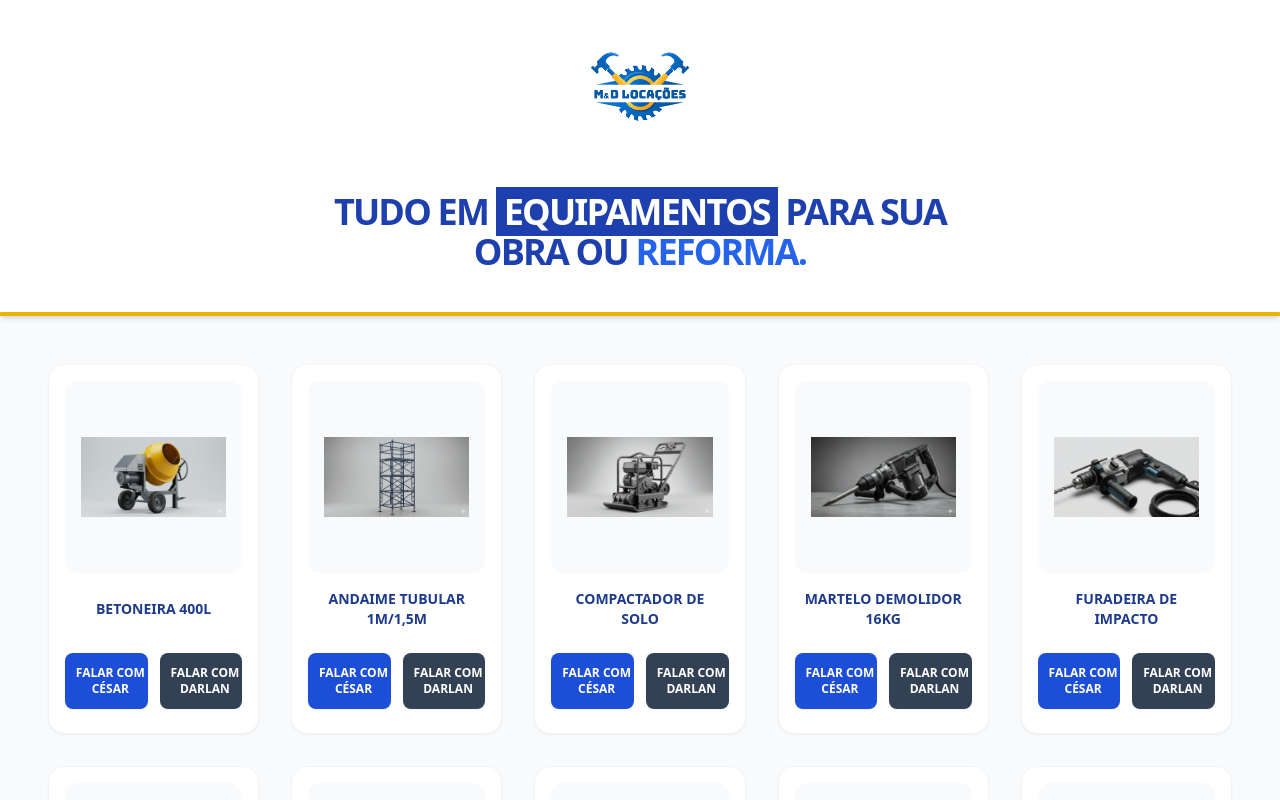
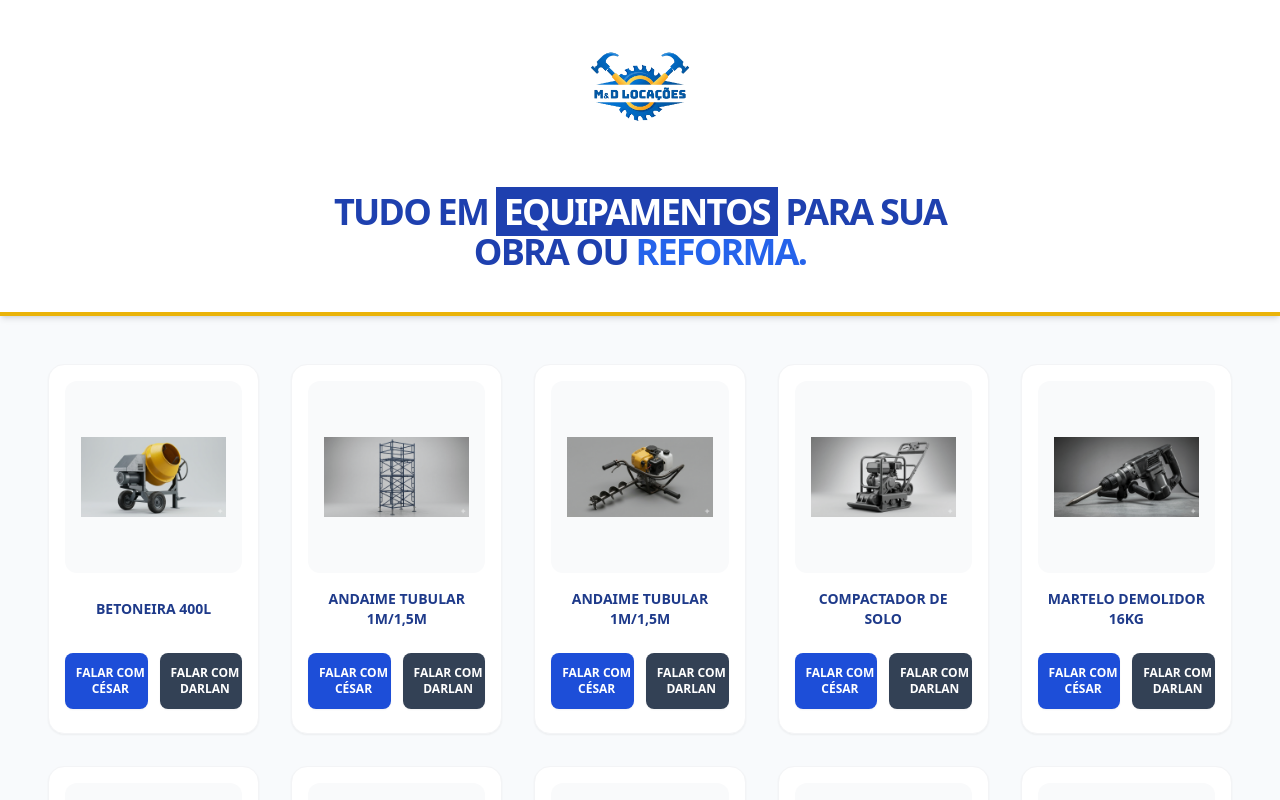
Before and after one commit to VictorHugoSouzaa/md-locacoes, a Vue app: page / in a window 1280 px wide. Shown: the top 800 px of the page. Built offline with nearby package versions, Linux system fonts and the light colour scheme.

Commit message:
Update equipamentos list in App.vue

```diff
--- a/src/App.vue
+++ b/src/App.vue
@@ -90,20 +90,21 @@ const logoError = ref(false);
 const equipamentos = ref([
 	{ id: 1, nome: 'Betoneira 400L', src: '/img/1774877029627.png'},
 	{ id: 2, nome: 'Andaime Tubular 1m/1,5m', src: '/img/1774877055193.png' },
-	{ id: 3, nome: 'Compactador de Solo', src: '/img/1774889440147.png' },
-	{ id: 4, nome: 'Martelo Demolidor 16kg', src: '/img/1774874938485.png' },
-	{ id: 5, nome: 'Furadeira de Impacto', src: '/img/1774873925363.png' },
-	{ id: 6, nome: 'Furadeira Profissional', src: '/img/furadeira_2.png' },
-	{ id: 7, nome: 'Esmerilhadeira', src: '/img/esmerilhadeira.png' },
-	{ id: 8, nome: 'Martelete Rompedor', src: '/img/martelete.png' },
-	{ id: 9, nome: 'Soprador Térmico', src: '/img/soprador.png' },
-	{ id: 10, nome: 'Plaina Elétrica', src: '/img/plaina.png' },
-	{ id: 11, nome: 'Lixadeira de Cinta', src: '/img/1774874134161.png' },
-	{ id: 12, nome: 'Serra Tico-Tico', src: '/img/1774874150028.png' },
-	{ id: 13, nome: 'Parafusadeira a Bateria', src: '/img/1774874163970.png' },
-	{ id: 14, nome: 'Serra Mármore', src: '/img/serra_marmore.png' },
-	{ id: 15, nome: 'Serra Circular', src: '/img/serra_circular.png' },
-	{ id: 16, nome: 'Policorte / Serra de Bancada', src: '/img/1774874217169.png' },
+	{ id: 3, nome: 'Andaime Tubular 1m/1,5m', src: '/img/1774875312059.png' },
+	{ id: 4, nome: 'Compactador de Solo', src: '/img/1774889440147.png' },
+	{ id: 5, nome: 'Martelo Demolidor 16kg', src: '/img/1774874938485.png' },
+	{ id: 6, nome: 'Furadeira de Impacto', src: '/img/1774873925363.png' },
+	{ id: 7, nome: 'Furadeira Profissional', src: '/img/furadeira_2.png' },
+	{ id: 8, nome: 'Esmerilhadeira', src: '/img/esmerilhadeira.png' },
+	{ id: 9, nome: 'Martelete Rompedor', src: '/img/martelete.png' },
+	{ id: 10, nome: 'Soprador Térmico', src: '/img/soprador.png' },
+	{ id: 11, nome: 'Plaina Elétrica', src: '/img/plaina.png' },
+	{ id: 12, nome: 'Lixadeira de Cinta', src: '/img/1774874134161.png' },
+	{ id: 13, nome: 'Serra Tico-Tico', src: '/img/1774874150028.png' },
+	{ id: 14, nome: 'Parafusadeira a Bateria', src: '/img/1774874163970.png' },
+	{ id: 15, nome: 'Serra Mármore', src: '/img/serra_marmore.png' },
+	{ id: 16, nome: 'Serra Circular', src: '/img/serra_circular.png' },
+	{ id: 17, nome: 'Policorte / Serra de Bancada', src: '/img/1774874217169.png' },
 ]);
 
 const falarCom = (quem, produto) => {
```
